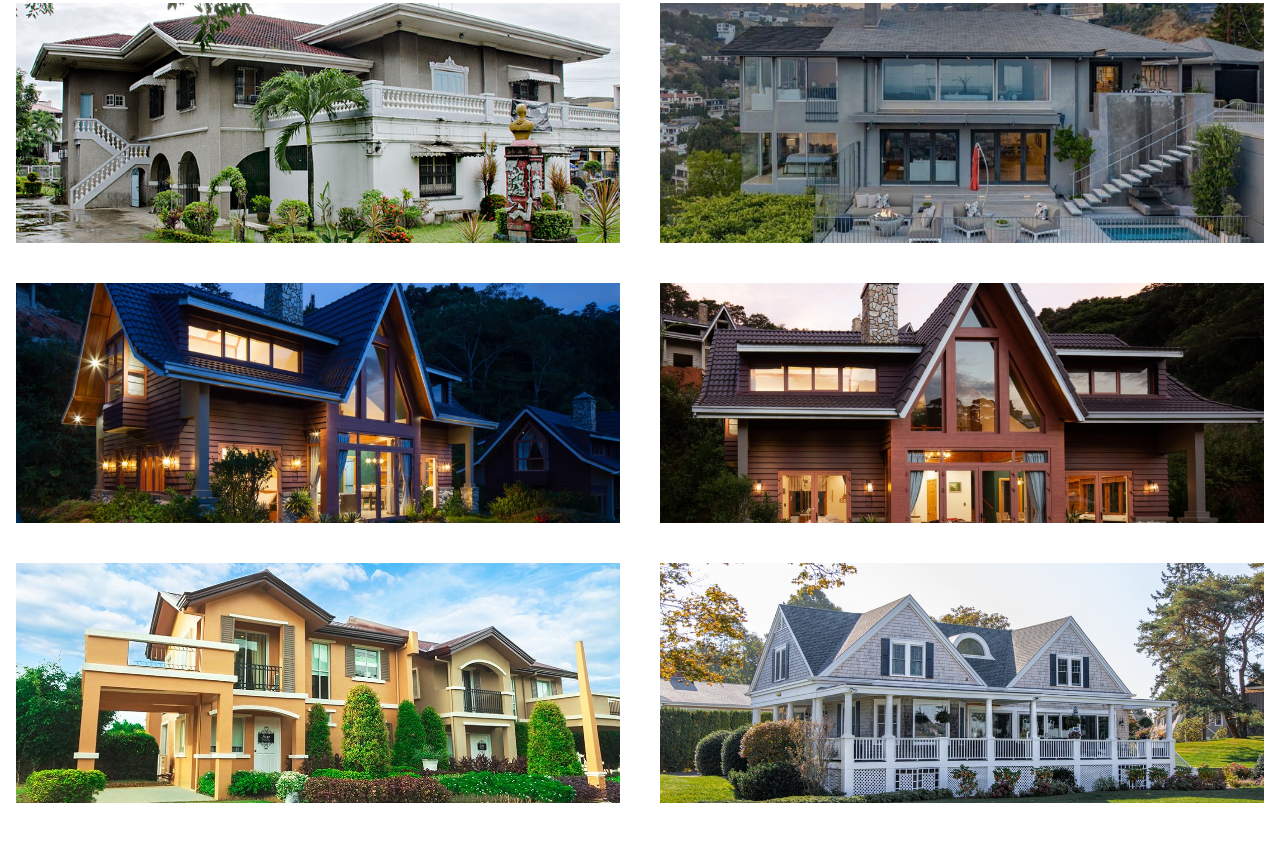
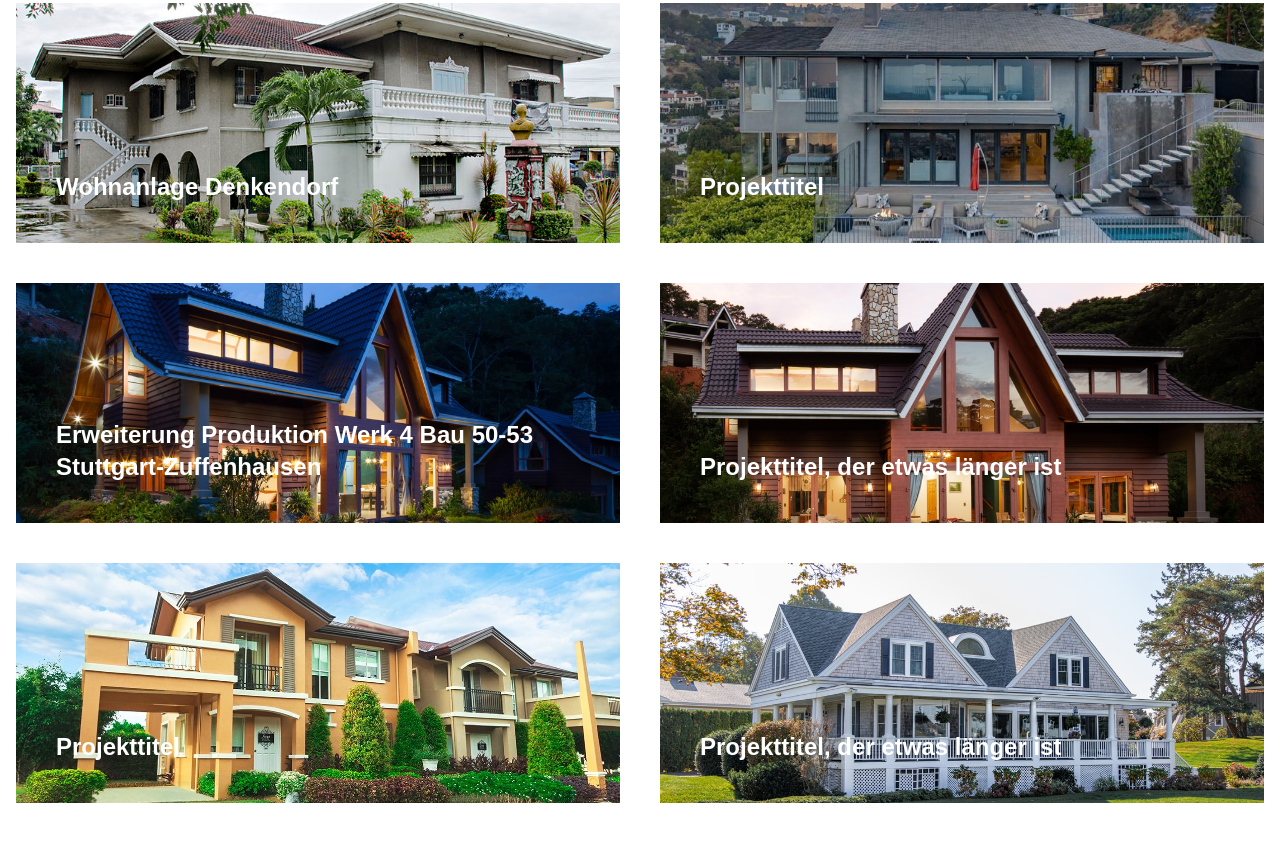
Before and after one commit to Chkhikvadzeg/BKSI, a website: page src/projekte.html in a window 1280 px wide. Shown: the part 1595-2440 px from the top of the page. Drawn offline with Linux system fonts and the light colour scheme.

Commit message:
Changed Hover effect on project items

```diff
--- a/src/projekte.html
+++ b/src/projekte.html
@@ -85,9 +85,9 @@
                 </ul>
             </nav>
         </div>
-        <h1 class="w-2/3 absolute top-1/2 left-4 -translate-y-1/2 flex flex-col gap-7 text-white font-semibold text-[35px] tracking-[1.5px] leading-normal md:gap-9 md:text-[70px] md:left-11 md:leading-tight md:tracking-[3px]">
+        <h1 class="w-2/3 absolute top-1/2 left-4 -translate-y-1/2 flex flex-col gap-7 text-white font-semibold text-[35px] tracking-[1.5px] leading-normal md:gap-9 md:text-[70px] md:left-11 md:leading-tight md:tracking-[3px] hyphens-manual">
             <span class="text-xs md:text-base">Projekte</span>
-            Nachweis hoher Expertise und Leistungsfähigkeit unserer Mitarbeitenden
+            Nachweis hoher Expertise und Leistungs&shy;fähigkeit unserer Mitarbeitenden
         </h1>
         <img class="absolute bottom-9 left-1/2 -translate-x-1/2" src="../assets/Bilder/Arrows&Navigation/arrow-header.svg" alt="arrow down">
     </header>
@@ -159,9 +159,11 @@
                         <img class="w-full fade-in-image h-full object-cover" src="../assets/Bilder/houses/house-1.jpg" alt="">
                     </div>
                     <span class="absolute right-5 bottom-5 w-10 h-10 rounded-full bg-white flex items-center justify-center md:hidden"><img src="../assets/Bilder/Arrows&Navigation/arrow-textlinks.svg" alt=""></span>
+                    <h4 class="hidden text-2xl absolute bottom-10 left-10 text-white font-semibold group-hover:bottom-[calc(100%-60px)] group-hover:translate-y-1/2 z-10 md:block">Wohnanlage Denkendorf</h4>
                </a>
-               <div class="flex flex-col gap-4 md:absolute md:-translate-y-full md:w-full md:h-full md:bg-darkBlue md:top-0 md:text-white md:p-10 md:pl-8 md:gap-8 md:group-hover:translate-y-0">
-                    <h4 class="text-2xl">Wohnanlage Denkendorf</h4>
+               <div class="opacity-100 flex flex-col gap-4 md:absolute md:translate-y-full md:w-full md:h-full md:bg-darkBlue md:opacity-0 md:top-0 md:text-white md:p-10 md:pt-[125px] md:pl-8 md:gap-8 md:group-hover:translate-y-0 md:group-hover:opacity-100">
+                    <h4 class="text-2xl md:hidden">Wohnanlage Denkendorf</h4>
+
                     <div class="flex items-start gap-4 text-[15px] tracking-[0.75px] leading-[22px] md:gap-10">
                         <div class="flex flex-col gap-5">
                             <span>Gebäudeart Wohnungsbau</span>
@@ -172,7 +174,7 @@
                             <span> Auftraggeber Rommel SF Bau GmbH & Co.KG</span>
                         </div>
                     </div>
-                    <a href="#" class="absolute right-5 bottom-5 w-10 h-10 rounded-full bg-white hidden md:lex items-center justify-center"><img src="../assets/Bilder/Arrows&Navigation/arrow-textlinks.svg" alt=""></a>
+                    <a href="#" class="absolute right-5 bottom-5 w-10 h-10 rounded-full bg-white hidden md:flex items-center justify-center"><img src="../assets/Bilder/Arrows&Navigation/arrow-textlinks.svg" alt=""></a>
                </div>
             </div>
             <div class="group md:relative md:overflow-hidden">
@@ -181,9 +183,11 @@
                          <img class="w-full fade-in-image h-full object-cover" src="../assets/Bilder/houses/house-2.jpg" alt="">
                      </div>
                      <span class="absolute right-5 bottom-5 w-10 h-10 rounded-full bg-white flex items-center justify-center md:hidden"><img src="../assets/Bilder/Arrows&Navigation/arrow-textlinks.svg" alt=""></span>
+                     <h4 class="hidden text-2xl absolute bottom-10 left-10 text-white font-semibold group-hover:bottom-[calc(100%-60px)] group-hover:translate-y-1/2 z-10 md:block">Projekttitel</h4>
                 </a>
-                <div class="flex flex-col gap-4 md:absolute md:-translate-y-full md:w-full md:h-full md:bg-darkBlue md:top-0 md:text-white md:p-10 md:pl-8 md:gap-8 md:group-hover:translate-y-0">
-                     <h4 class="text-2xl">Wohnanlage Denkendorf</h4>
+                <div class="opacity-100 flex flex-col gap-4 md:absolute md:translate-y-full md:w-full md:h-full md:bg-darkBlue md:opacity-0 md:top-0 md:text-white md:p-10 md:pt-[125px] md:pl-8 md:gap-8 md:group-hover:translate-y-0 md:group-hover:opacity-100">
+                     <h4 class="text-2xl md:hidden">Wohnanlage Denkendorf</h4>
+
                      <div class="flex items-start gap-4 text-[15px] tracking-[0.75px] leading-[22px] md:gap-10">
                          <div class="flex flex-col gap-5">
                              <span>Gebäudeart Wohnungsbau</span>
@@ -203,9 +207,11 @@
                          <img class="w-full fade-in-image h-full object-cover" src="../assets/Bilder/houses/house-3.jpeg" alt="">
                      </div>
                      <span class="absolute right-5 bottom-5 w-10 h-10 rounded-full bg-white flex items-center justify-center md:hidden"><img src="../assets/Bilder/Arrows&Navigation/arrow-textlinks.svg" alt=""></span>
+                     <h4 class="hidden text-2xl absolute bottom-10 left-10 text-white font-semibold group-hover:bottom-[calc(100%-60px)] group-hover:translate-y-1/2 z-10 md:block">Erweiterung Produktion Werk 4 Bau 50-53 Stuttgart-Zuffenhausen</h4>
                 </a>
-                <div class="flex flex-col gap-4 md:absolute md:-translate-y-full md:w-full md:h-full md:bg-darkBlue md:top-0 md:text-white md:p-10 md:pl-8 md:gap-8 md:group-hover:translate-y-0">
-                     <h4 class="text-2xl">Wohnanlage Denkendorf</h4>
+                <div class="opacity-100 flex flex-col gap-4 md:absolute md:translate-y-full md:w-full md:h-full md:bg-darkBlue md:opacity-0 md:top-0 md:text-white md:p-10 md:pt-[125px] md:pl-8 md:gap-8 md:group-hover:translate-y-0 md:group-hover:opacity-100">
+                     <h4 class="text-2xl md:hidden">Wohnanlage Denkendorf</h4>
+
                      <div class="flex items-start gap-4 text-[15px] tracking-[0.75px] leading-[22px] md:gap-10">
                          <div class="flex flex-col gap-5">
                              <span>Gebäudeart Wohnungsbau</span>
@@ -225,9 +231,11 @@
                          <img class="w-full fade-in-image h-full object-cover" src="../assets/Bilder/houses/house-4.jpeg" alt="">
                      </div>
                      <span class="absolute right-5 bottom-5 w-10 h-10 rounded-full bg-white flex items-center justify-center md:hidden"><img src="../assets/Bilder/Arrows&Navigation/arrow-textlinks.svg" alt=""></span>
+                     <h4 class="hidden text-2xl absolute bottom-10 left-10 text-white font-semibold group-hover:bottom-[calc(100%-60px)] group-hover:translate-y-1/2 z-10 md:block">Projekttitel, der etwas länger ist</h4>
                 </a>
-                <div class="flex flex-col gap-4 md:absolute md:-translate-y-full md:w-full md:h-full md:bg-darkBlue md:top-0 md:text-white md:p-10 md:pl-8 md:gap-8 md:group-hover:translate-y-0">
-                     <h4 class="text-2xl">Wohnanlage Denkendorf</h4>
+                <div class="opacity-100 flex flex-col gap-4 md:absolute md:translate-y-full md:w-full md:h-full md:bg-darkBlue md:opacity-0 md:top-0 md:text-white md:p-10 md:pt-[125px] md:pl-8 md:gap-8 md:group-hover:translate-y-0 md:group-hover:opacity-100">
+                     <h4 class="text-2xl md:hidden">Wohnanlage Denkendorf</h4>
+
                      <div class="flex items-start gap-4 text-[15px] tracking-[0.75px] leading-[22px] md:gap-10">
                          <div class="flex flex-col gap-5">
                              <span>Gebäudeart Wohnungsbau</span>
@@ -247,9 +255,11 @@
                          <img class="w-full fade-in-image h-full object-cover" src="../assets/Bilder/houses/house-5.jpeg" alt="">
                      </div>
                      <span class="absolute right-5 bottom-5 w-10 h-10 rounded-full bg-white flex items-center justify-center md:hidden"><img src="../assets/Bilder/Arrows&Navigation/arrow-textlinks.svg" alt=""></span>
+                     <h4 class="hidden text-2xl absolute bottom-10 left-10 text-white font-semibold group-hover:bottom-[calc(100%-60px)] group-hover:translate-y-1/2 z-10 md:block">Projekttitel</h4>
                 </a>
-                <div class="flex flex-col gap-4 md:absolute md:-translate-y-full md:w-full md:h-full md:bg-darkBlue md:top-0 md:text-white md:p-10 md:pl-8 md:gap-8 md:group-hover:translate-y-0">
-                     <h4 class="text-2xl">Wohnanlage Denkendorf</h4>
+                <div class="opacity-100 flex flex-col gap-4 md:absolute md:translate-y-full md:w-full md:h-full md:bg-darkBlue md:opacity-0 md:top-0 md:text-white md:p-10 md:pt-[125px] md:pl-8 md:gap-8 md:group-hover:translate-y-0 md:group-hover:opacity-100">
+                     <h4 class="text-2xl md:hidden">Wohnanlage Denkendorf</h4>
+
                      <div class="flex items-start gap-4 text-[15px] tracking-[0.75px] leading-[22px] md:gap-10">
                          <div class="flex flex-col gap-5">
                              <span>Gebäudeart Wohnungsbau</span>
@@ -269,9 +279,11 @@
                          <img class="w-full fade-in-image h-full object-cover" src="../assets/Bilder/houses/house-6.jpeg" alt="">
                      </div>
                      <span class="absolute right-5 bottom-5 w-10 h-10 rounded-full bg-white flex items-center justify-center md:hidden"><img src="../assets/Bilder/Arrows&Navigation/arrow-textlinks.svg" alt=""></span>
+                     <h4 class="hidden text-2xl absolute bottom-10 left-10 text-white font-semibold group-hover:bottom-[calc(100%-60px)] group-hover:translate-y-1/2 z-10 md:block">Projekttitel, der etwas länger ist</h4>
                 </a>
-                <div class="flex flex-col gap-4 md:absolute md:-translate-y-full md:w-full md:h-full md:bg-darkBlue md:top-0 md:text-white md:p-10 md:pl-8 md:gap-8 md:group-hover:translate-y-0">
-                     <h4 class="text-2xl">Wohnanlage Denkendorf</h4>
+                <div class="opacity-100 flex flex-col gap-4 md:absolute md:translate-y-full md:w-full md:h-full md:bg-darkBlue md:opacity-0 md:top-0 md:text-white md:p-10 md:pt-[125px] md:pl-8 md:gap-8 md:group-hover:translate-y-0 md:group-hover:opacity-100">
+                     <h4 class="text-2xl md:hidden">Wohnanlage Denkendorf</h4>
+
                      <div class="flex items-start gap-4 text-[15px] tracking-[0.75px] leading-[22px] md:gap-10">
                          <div class="flex flex-col gap-5">
                              <span>Gebäudeart Wohnungsbau</span>
```
Also changed, not shown: src/projektdetailseite.html (+10 -6 lines), tailwindcss/style.css.
